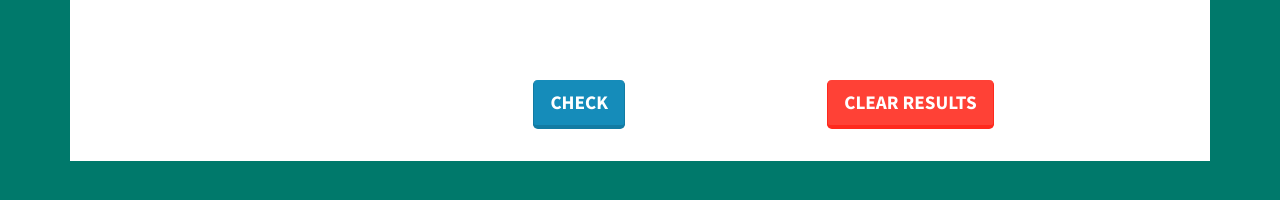
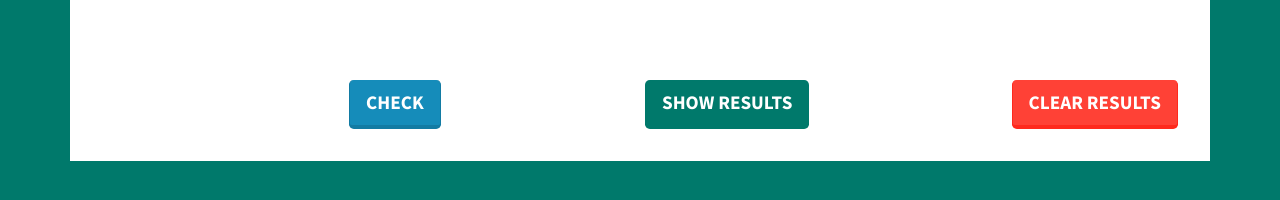
Before and after one commit to zhim57/ifia-test, a website: page public/index.html in a window 1280 px wide. Drawn offline with nearby package versions, Linux system fonts and the light colour scheme; no server answers.

Commit message:
show result button

```diff
--- a/public/assets/css/style.css
+++ b/public/assets/css/style.css
@@ -27,7 +27,11 @@ p.category {
 .badge {
     font-size: 2rem;
 }
+.btn-green {
+    background-color: #00796B;
+}
 .btn-primary,
+.btn-green,
 .btn-danger {
     color: white!important;
     font-size: 1.2rem;
--- a/public/assets/js/quiz.js
+++ b/public/assets/js/quiz.js
@@ -46,6 +46,9 @@ eventListeners = () => {
   document
     .querySelector("#clear-storage")
     .addEventListener("click", clearResults);
+    document
+    .querySelector("#show-results")
+    .addEventListener("click", showResults);
 };
 
 // document.querySelector("#start").addEventListener("click", loadQuestionJA);
@@ -62,6 +65,10 @@ eventListeners = () => {
 
 // displays the question HTML from API
 
+showResults= (nextQuestion) => {
+  console.log("next question is" + nextQuestion + "so far : " + correctNumber/nextQuestion + " % ")
+
+}
 displayQuestion = (questions) => {
   let possibleAnswers = [];
 
--- a/public/index.html
+++ b/public/index.html
@@ -20,6 +20,9 @@
             <div class="col-md-4 text-right">
                    <a id="check-answer" href="#" class="btn btn-primary btn-lg mt-5">Check</a>
             </div>
+             <div class="col-md-4 text-right">
+                   <a id="show_results" href="#" class="btn btn-green btn-lg mt-5">Show results</a>
+            </div>
             <div class="col-md-4 text-right">
                 <a id="clear-storage" class="btn btn-danger btn-lg mt-5" >Clear Results</a>
             </div>
```
